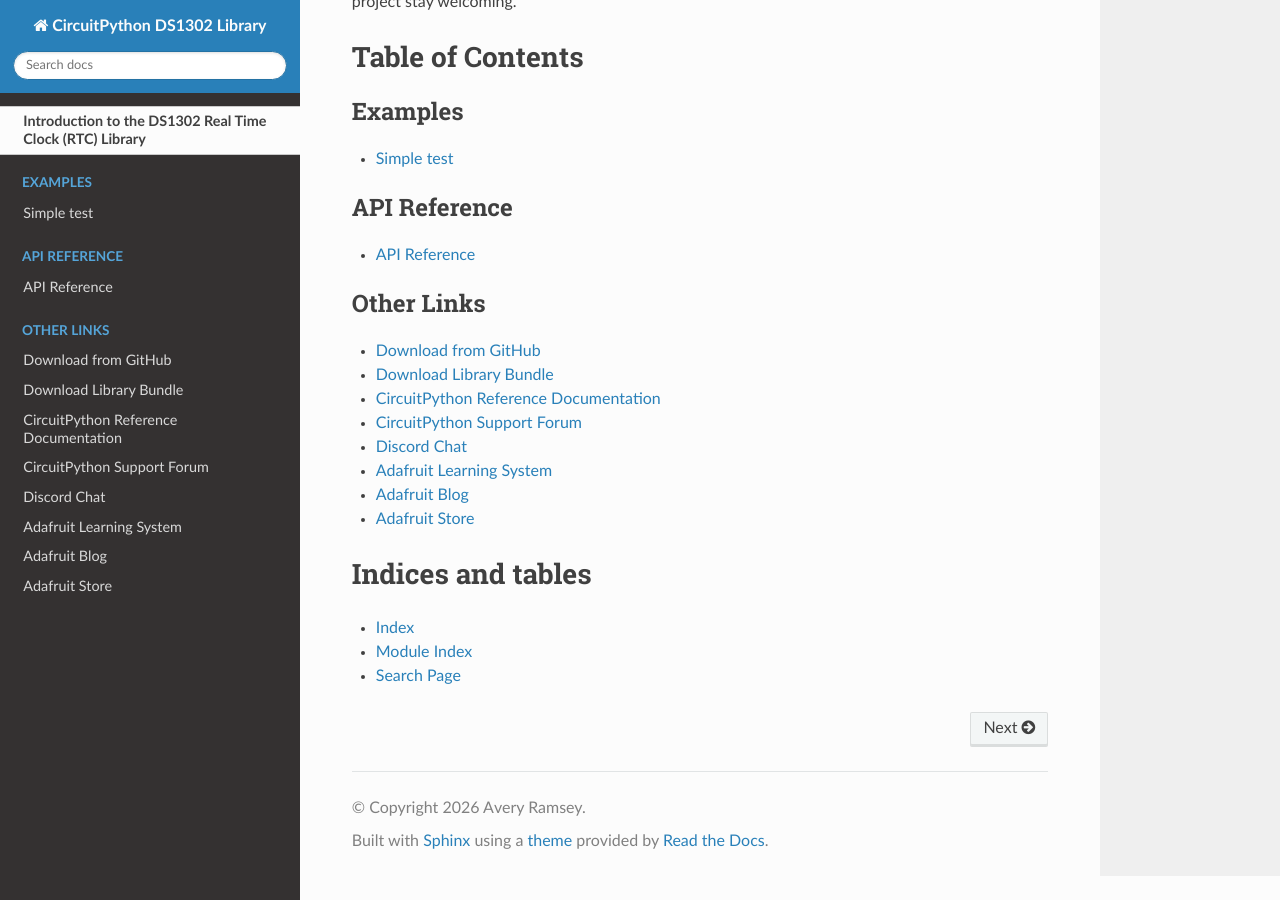
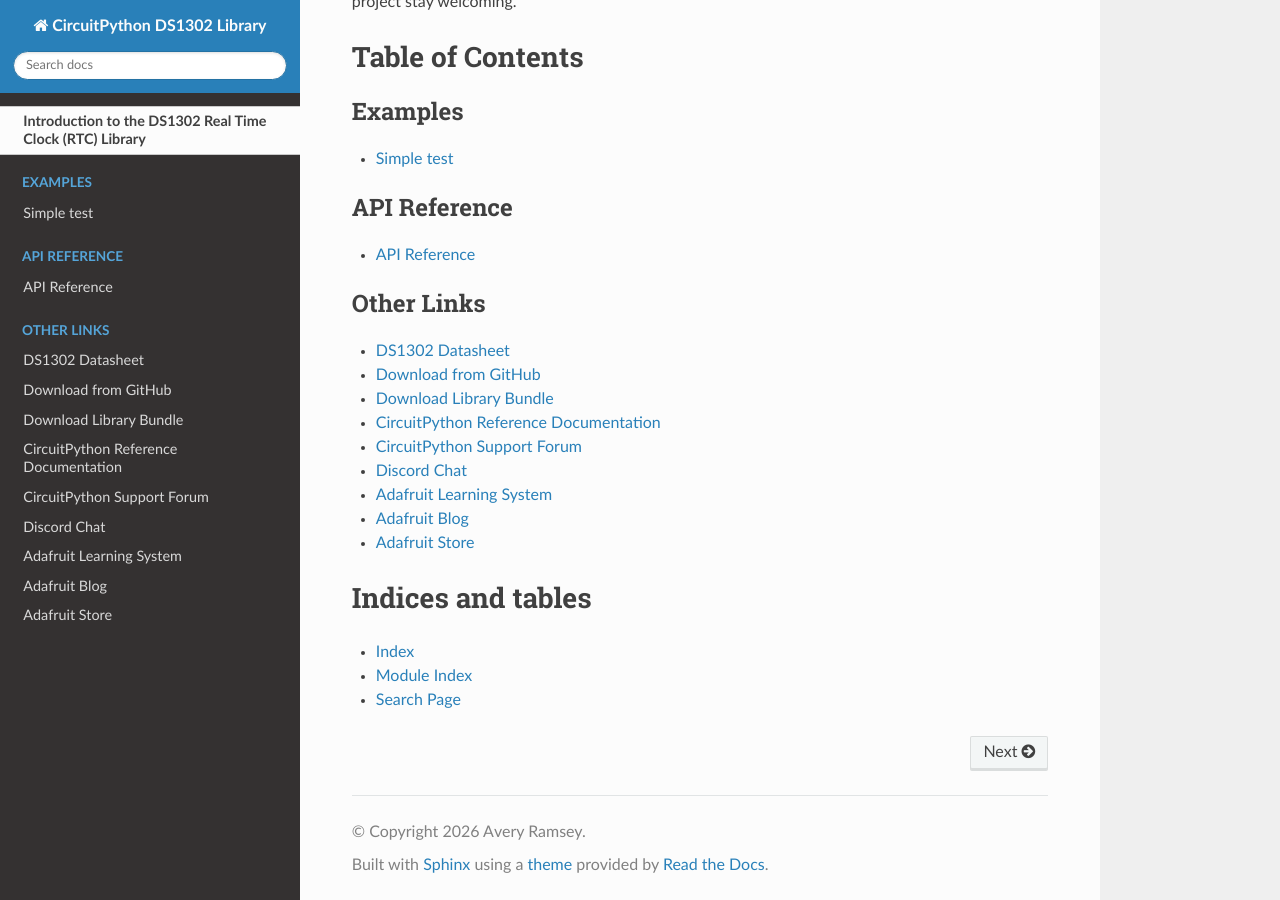
Before and after one commit to Elfking29/CircuitPython_DS1302, a Sphinx documentation site: the page built from docs/index.rst, in a window 1280 px wide and 900 px high, scrolled down 2818 px. Built offline with Sphinx 7.4.7 and the Read the Docs theme 3.1.0, drawn with Linux system fonts in a browser that asks for light colours.

Commit message:
Added datasheet link to documentation

```diff
--- a/docs/index.rst
+++ b/docs/index.rst
@@ -30,6 +30,7 @@
 .. toctree::
     :caption: Other Links
 
+    DS1302 Datasheet <https://www.analog.com/media/en/technical-documentation/data-sheets/ds1302.pdf>
     Download from GitHub <https://github.com/Elfking29/CircuitPython_DS1302/releases/latest>
     Download Library Bundle <https://circuitpython.org/libraries>
     CircuitPython Reference Documentation <https://docs.circuitpython.org>
```
